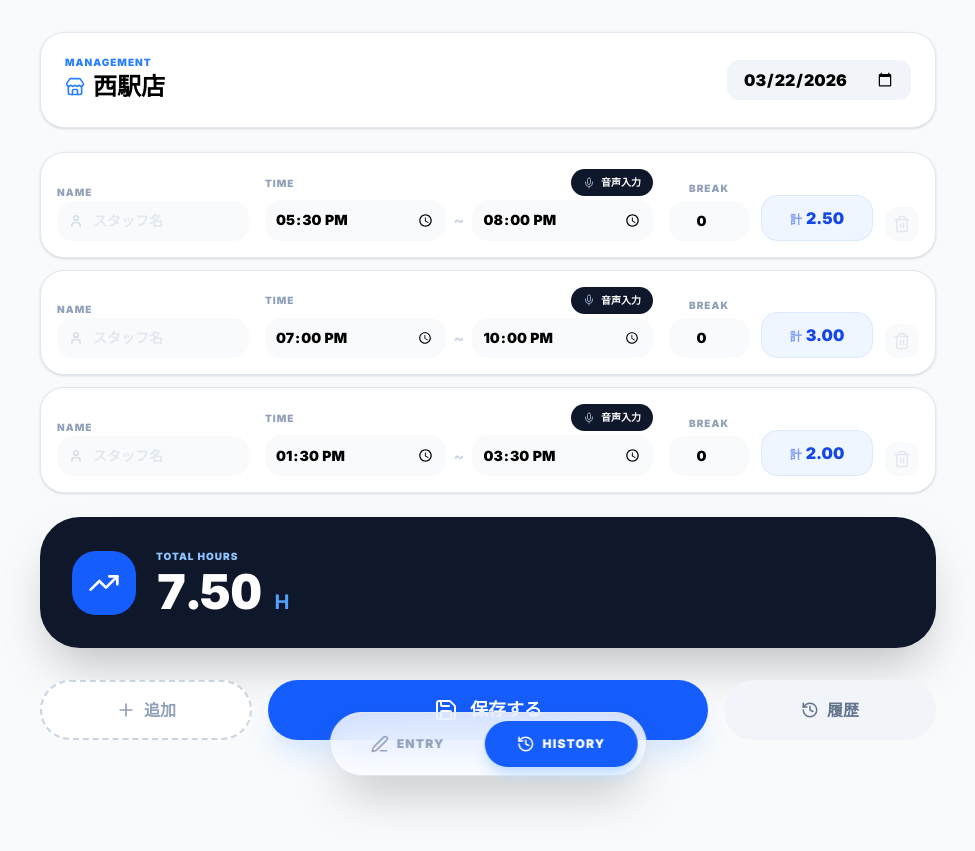
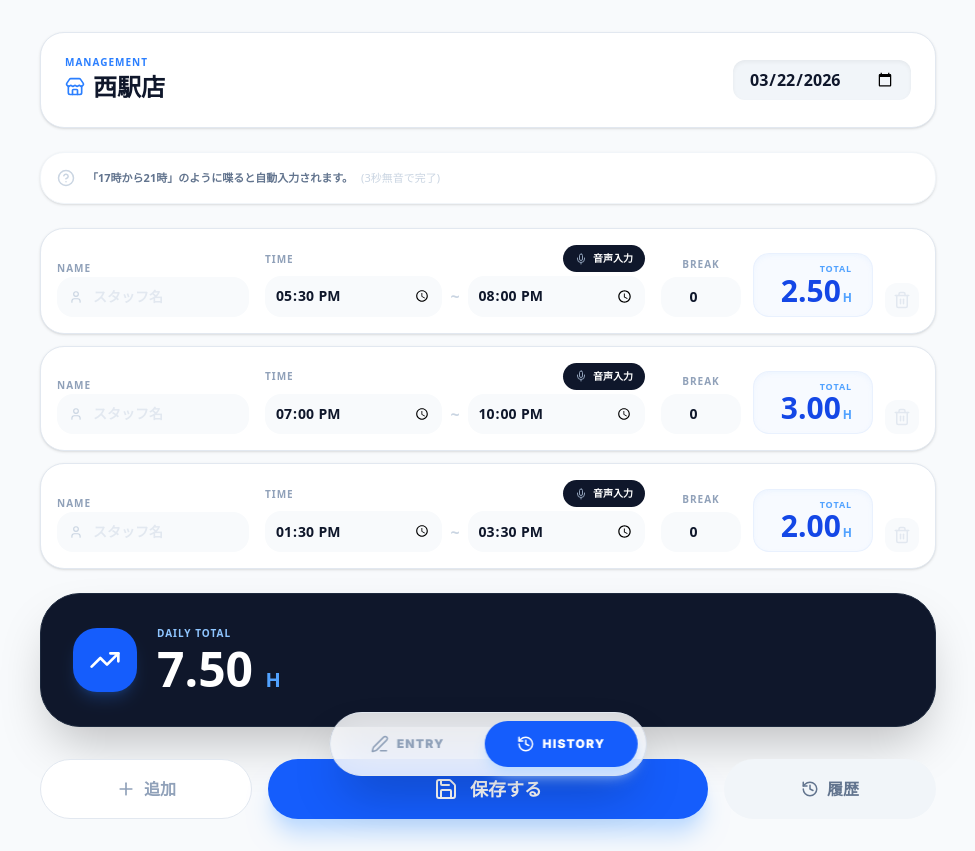
Before and after one commit to h-ryushin/Kinta-KintaiLogicApp, a Next.js app: page /history in a window 1280 px wide. Shown: the whole page, without its empty margins (152-1127 px from the left). Before the commit the page ends 800 px from the top, so only its background shows below. Built offline with nearby package versions, Linux system fonts and the light colour scheme; no server answers; the database is empty.

Commit message:
UI変更

```diff
--- a/app/[shopId]/page.tsx
+++ b/app/[shopId]/page.tsx
@@ -1,11 +1,12 @@
 "use client";
 
-import React, { useState, useEffect, Suspense } from 'react';
+import React, { useState, useEffect, Suspense, useRef } from 'react';
 import { useParams, useSearchParams, useRouter } from 'next/navigation';
-import { Plus, Save, Calculator, History as HistoryIcon, TrendingUp, Store } from 'lucide-react';
+import { Plus, Save, TrendingUp, Store, HelpCircle, History as HistoryIcon } from 'lucide-react';
 import { db } from '@/lib/firebase';
 import { doc, setDoc, getDoc } from 'firebase/firestore';
 import { StaffCard } from '../components/molecules/StaffCard';
+import Link from 'next/link';
 
 function AttendanceContent() {
   const router = useRouter();
@@ -17,6 +18,8 @@ function AttendanceContent() {
   const [showToast, setShowToast] = useState(false);
   const [staffList, setStaffList] = useState<any[]>([]);
 
+  const silenceTimerRef = useRef<NodeJS.Timeout | null>(null);
+
   const shopDisplayName = shop === 'kosai' ? '湖西店' : '西駅店';
 
   useEffect(() => {
@@ -26,7 +29,6 @@ function AttendanceContent() {
       if (docSnap.exists() && docSnap.data().staffList) {
         setStaffList(docSnap.data().staffList);
       } else {
-        // 🔥 初期設定：ここ、絶対変えてないよ！
         setStaffList([
           { id: '1', name: '', startTime: '17:30', endTime: '20:00', breakMinutes: 0 },
           { id: '2', name: '', startTime: '19:00', endTime: '22:00', breakMinutes: 0 },
@@ -37,19 +39,29 @@ function AttendanceContent() {
     loadSavedData();
   }, [date, shop]);
 
-  // 音声入力の解析ロジック
   const startListening = (staffId: string, onStart: () => void, onEnd: () => void) => {
     const SpeechRecognition = (window as any).SpeechRecognition || (window as any).webkitSpeechRecognition;
     if (!SpeechRecognition) return;
 
     const recognition = new SpeechRecognition();
     recognition.lang = 'ja-JP';
+    recognition.continuous = true;
 
-    recognition.onstart = () => onStart();
-    recognition.onend = () => onEnd();
+    const resetTimer = () => {
+      if (silenceTimerRef.current) clearTimeout(silenceTimerRef.current);
+      silenceTimerRef.current = setTimeout(() => {
+        recognition.stop();
+      }, 3000);
+    };
+
+    recognition.onstart = () => {
+      onStart();
+      resetTimer();
+    };
 
     recognition.onresult = (event: any) => {
-      const transcript = event.results[0][0].transcript.replace(/[０-９]/g, (s: string) => String.fromCharCode(s.charCodeAt(0) - 0xFEE0));
+      resetTimer();
+      const transcript = event.results[event.results.length - 1][0].transcript.replace(/[０-９]/g, (s: string) => String.fromCharCode(s.charCodeAt(0) - 0xFEE0));
       const times = transcript.match(/\d{1,2}/g);
       if (times && times.length >= 2) {
         const start = `${times[0].padStart(2, '0')}:${(times[1] || '00').padStart(2, '0')}`;
@@ -58,6 +70,10 @@ function AttendanceContent() {
         const end = `${endH.padStart(2, '0')}:${endM.padStart(2, '0')}`;
         setStaffList(prev => prev.map(s => s.id === staffId ? { ...s, startTime: start, endTime: end } : s));
       }
+    };
+    recognition.onend = () => {
+      onEnd();
+      if (silenceTimerRef.current) clearTimeout(silenceTimerRef.current);
     };
     recognition.start();
   };
@@ -72,39 +88,18 @@ function AttendanceContent() {
 
   const dailyTotal = staffList.reduce((sum, staff) => sum + calculateHours(staff), 0);
 
-  // 🔥 修正版：保存処理（上書きチェック付き）
   const handleSave = async () => {
-    try {
-      const docRef = doc(db, "kintai", shop, "dailyData", date);
-      const docSnap = await getDoc(docRef);
-
-      // すでにデータがある場合は確認ダイアログを出す
-      if (docSnap.exists()) {
-        const confirmSave = window.confirm(
-          `警告：${date} のデータは既に保存されています。上書きしてもよろしいですか？`
-        );
-        if (!confirmSave) return; // キャンセルなら何もしない
-      }
-
-      await setDoc(docRef, {
-        id: date,
-        date: date,
-        shop: shop,
-        totalHours: dailyTotal,
-        staffList: staffList,
-        updatedAt: Date.now()
-      });
-
-      setShowToast(true);
-      setTimeout(() => setShowToast(false), 2000);
-    } catch (error) {
-      console.error("保存失敗:", error);
-      alert("保存中にエラーが発生しました。");
+    const docRef = doc(db, "kintai", shop, "dailyData", date);
+    const docSnap = await getDoc(docRef);
+    if (docSnap.exists()) {
+      if (!window.confirm(`警告：${date} は既に保存済みです。上書きしますか？`)) return;
     }
+    await setDoc(docRef, { id: date, date, shop, totalHours: dailyTotal, staffList, updatedAt: Date.now() });
+    setShowToast(true); setTimeout(() => setShowToast(false), 2000);
   };
 
   return (
-    <main className="min-h-screen bg-slate-50 p-4 sm:p-8 pb-48">
+    <main className="min-h-screen bg-slate-50 p-4 sm:p-8 pb-48 font-sans text-slate-900">
       <div className="max-w-4xl mx-auto space-y-6">
         {showToast && <div className="fixed top-6 left-1/2 -translate-x-1/2 z-[150] bg-slate-900 text-white px-6 py-3 rounded-full shadow-2xl">保存完了！</div>}
 
@@ -113,13 +108,17 @@ function AttendanceContent() {
             <p className="text-[10px] font-black text-blue-500 uppercase tracking-widest mb-1 leading-none">Management</p>
             <h1 className="text-2xl font-black flex items-center gap-2"><Store size={20} className="text-blue-500" />{shopDisplayName}</h1>
           </div>
-          <input
-            type="date"
-            value={date}
-            onChange={(e) => { setDate(e.target.value); router.push(`/${shop}?date=${e.target.value}`); }}
-            className="bg-slate-100 rounded-xl px-4 py-2 font-black outline-none border-none"
-          />
+          <input type="date" value={date} onChange={(e) => { setDate(e.target.value); router.push(`/${shop}?date=${e.target.value}`); }} className="bg-slate-100 rounded-xl px-4 py-2 font-black outline-none border-none shadow-inner" />
         </header>
+
+        {/* さりげないガイド */}
+        <div className="bg-white rounded-3xl p-4 border border-slate-100 shadow-sm flex items-center gap-3">
+          <HelpCircle size={18} className="text-slate-300" />
+          <p className="text-[11px] text-slate-500 font-bold">
+            「17時から21時」のように喋ると自動入力されます。
+            <span className="text-slate-300 ml-2 font-normal">(3秒無音で完了)</span>
+          </p>
+        </div>
 
         <div className="grid gap-3">
           {staffList.map((staff) => (
@@ -134,20 +133,27 @@ function AttendanceContent() {
           ))}
         </div>
 
-        <div className="bg-slate-900 rounded-[2.5rem] p-8 text-white flex justify-between items-center shadow-2xl mt-4">
+        <div className="bg-slate-900 rounded-[2.5rem] p-8 text-white flex justify-between items-center shadow-2xl mt-4 border border-slate-800">
           <div className="flex items-center gap-5">
-            <div className="bg-blue-600 p-4 rounded-3xl"><TrendingUp size={32} /></div>
+            <div className="bg-blue-600 p-4 rounded-3xl shadow-lg shadow-blue-500/20"><TrendingUp size={32} /></div>
             <div>
-              <p className="text-blue-300 text-[10px] font-black mb-1 uppercase tracking-widest">Total Hours</p>
+              <p className="text-blue-300 text-[10px] font-black mb-1 uppercase tracking-widest">Daily Total</p>
               <h2 className="text-5xl font-black tabular-nums">{dailyTotal.toFixed(2)} <span className="text-xl text-blue-400 font-bold">H</span></h2>
             </div>
           </div>
         </div>
 
         <div className="grid grid-cols-1 md:grid-cols-4 gap-4 mt-8">
-          <button onClick={() => setStaffList(prev => [...prev, { id: Date.now().toString(), name: '', startTime: '17:30', endTime: '22:00', breakMinutes: 0 }])} className="bg-white border-2 border-dashed border-slate-300 text-slate-400 py-4 rounded-[2rem] font-bold active:scale-95 transition-all flex items-center justify-center gap-2"><Plus size={20} /><span>追加</span></button>
-          <button onClick={handleSave} className="md:col-span-2 bg-blue-600 text-white py-4 rounded-[2rem] font-black shadow-xl shadow-blue-100 active:scale-95 transition-all flex items-center justify-center gap-3 text-lg"><Save size={24} /><span>保存する</span></button>
-          <button onClick={() => router.push(`/${shop}/history`)} className="bg-slate-100 text-slate-500 py-4 rounded-[2rem] font-bold active:scale-95 transition-all flex items-center justify-center gap-2"><HistoryIcon size={18} /><span>履歴</span></button>
+          <button onClick={() => setStaffList(prev => [...prev, { id: Date.now().toString(), name: '', startTime: '17:30', endTime: '22:00', breakMinutes: 0 }])} className="bg-white border border-slate-200 text-slate-400 py-4 rounded-[2rem] font-bold active:scale-95 transition-all flex items-center justify-center gap-2">
+            <Plus size={20} /><span>追加</span>
+          </button>
+          <button onClick={handleSave} className="md:col-span-2 bg-blue-600 text-white py-4 rounded-[2rem] font-black shadow-xl shadow-blue-200 active:scale-95 transition-all flex items-center justify-center gap-3 text-lg">
+            <Save size={24} /><span>保存する</span>
+          </button>
+          {/* 🔥 ここを HistoryIcon に修正したよ！ */}
+          <Link href={`/${shop}/history`} className="bg-slate-100 text-slate-500 py-4 rounded-[2rem] font-bold active:scale-95 transition-all flex items-center justify-center gap-2">
+            <HistoryIcon size={18} /><span>履歴</span>
+          </Link>
         </div>
       </div>
     </main>
--- a/app/components/molecules/StaffCard.tsx
+++ b/app/components/molecules/StaffCard.tsx
@@ -1,7 +1,7 @@
 "use client";
 
 import React, { useState } from 'react';
-import { Trash2, Mic, User } from 'lucide-react';
+import { Trash2, Mic, User, Calculator } from 'lucide-react'; // 👈 Calculator を追加
 import { IconButton } from '../atoms/IconButton';
 
 interface StaffCardProps {
@@ -28,6 +28,8 @@ export const StaffCard: React.FC<StaffCardProps> = ({
       () => setIsListening(false)
     );
   };
+
+  const hours = calculateHours(staff);
 
   return (
     <div className={`bg-white rounded-3xl border ${isListening ? 'border-red-400 shadow-lg shadow-red-50' : 'border-slate-200'} p-4 shadow-sm hover:border-blue-200 transition-all duration-300`}>
@@ -66,30 +68,19 @@ export const StaffCard: React.FC<StaffCardProps> = ({
           </div>
 
           <div className="flex items-center gap-2 mt-1">
-            <input
-              type="time"
-              value={staff.startTime}
-              onChange={(e) => onUpdate(staff.id, 'startTime', e.target.value)}
-              className={`flex-1 ${isListening ? 'bg-red-50 text-red-600' : 'bg-slate-50'} border-none rounded-2xl p-2.5 text-sm font-black text-center transition-colors outline-none`}
-            />
+            <input type="time" value={staff.startTime} onChange={(e) => onUpdate(staff.id, 'startTime', e.target.value)} className={`flex-1 ${isListening ? 'bg-red-50 text-red-600' : 'bg-slate-50'} border-none rounded-2xl p-2.5 text-sm font-black text-center transition-colors outline-none`} />
             <span className="text-slate-300 font-bold">~</span>
-            <input
-              type="time"
-              value={staff.endTime}
-              onChange={(e) => onUpdate(staff.id, 'endTime', e.target.value)}
-              className={`flex-1 ${isListening ? 'bg-red-50 text-red-600' : 'bg-slate-50'} border-none rounded-2xl p-2.5 text-sm font-black text-center transition-colors outline-none`}
-            />
+            <input type="time" value={staff.endTime} onChange={(e) => onUpdate(staff.id, 'endTime', e.target.value)} className={`flex-1 ${isListening ? 'bg-red-50 text-red-600' : 'bg-slate-50'} border-none rounded-2xl p-2.5 text-sm font-black text-center transition-colors outline-none`} />
           </div>
         </div>
 
         {/* 休憩・合計・削除エリア */}
         <div className="flex items-end gap-3 w-full lg:w-auto">
-          {/* 🔥 休憩時間の修正ポイント */}
+          {/* 休憩時間の修正 */}
           <div className="w-20">
             <label className="text-[10px] font-black text-slate-400 mb-1 block text-center leading-none tracking-widest">BREAK</label>
             <input
               type="number"
-              // 文字列に変換して渡すことで、ブラウザの「04」補完を防ぐ
               value={staff.breakMinutes === 0 ? "0" : Number(staff.breakMinutes).toString()}
               inputMode="numeric"
               onChange={(e) => {
@@ -100,17 +91,20 @@ export const StaffCard: React.FC<StaffCardProps> = ({
             />
           </div>
 
-          {/* 合計表示 */}
-          <div className="flex-1 lg:w-28 bg-blue-50 rounded-2xl p-2.5 text-center border border-blue-100 font-black text-blue-700 min-w-[70px]">
-            <span className="text-xs opacity-50 mr-1">計</span>
-            {calculateHours(staff).toFixed(2)}
+          {/* 👈 ダサい「計」を爆速修正した合計表示 */}
+          <div className="flex items-center gap-3 bg-blue-50/50 rounded-2xl px-5 py-2 border border-blue-100/50 shadow-inner shadow-blue-100/30 min-w-[120px]">
+            {/* 数字をガツンと大きく */}
+            <div className="text-right flex-1">
+              <p className="text-[9px] font-bold text-blue-400 uppercase tracking-widest">TOTAL</p>
+              <span className="text-3xl font-black text-blue-700 tabular-nums leading-none">
+                {hours.toFixed(2)}
+              </span>
+              <span className="text-xs font-black text-blue-400 ml-0.5">H</span>
+            </div>
           </div>
 
           {/* 削除ボタン */}
-          <IconButton
-            onClick={onDelete}
-            className="text-slate-200 hover:text-red-500 bg-slate-50 hover:bg-red-50 transition-all rounded-xl p-2"
-          >
+          <IconButton onClick={onDelete} className="text-slate-200 hover:text-red-500 bg-slate-50 hover:bg-red-50 transition-all rounded-xl p-2 mt-1">
             <Trash2 size={18} />
           </IconButton>
         </div>
```
